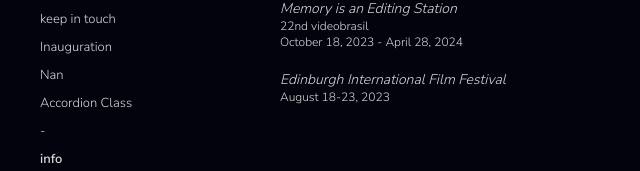
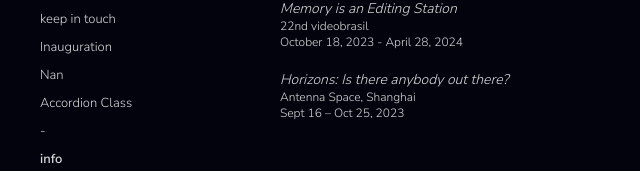
Before and after one commit to JAWeiss89/zuqiangPortfolioReact, a React (Create React App) app: page / in a window 1280 px wide. Shown: the part 170-341 px from the top of the page, without its empty margins (0-640 px from the left). Built offline with nearby package versions, Linux system fonts and the light colour scheme.

Commit message:
Update Home.js

```diff
--- a/src/Home.js
+++ b/src/Home.js
@@ -39,8 +39,9 @@ const Home = ({hideNav}) => {
             <p style={{margin:'0px', fontSize:'12px'}}>October 18, 2023 - April 28, 2024</p>
             <p></p>
 
-            <p style={{margin:'0px', fontSize:'14px'}}><a href="https://www.edfilmfest.org.uk/edinburgh-international-film-festival" target="_blank" rel="noreferrer"><em>Edinburgh International Film Festival</em></a></p>
-            <p style={{margin:'0px', fontSize:'12px'}}>August 18-23, 2023</p>
+            <p style={{margin:'0px', fontSize:'14px'}}><a href="http://antenna-space.com/en/mixiumixiu-shoudaoxinhaolema/" target="_blank" rel="noreferrer"><em>Horizons: Is there anybody out there?</em></a></p>
+            <p style={{margin:'0px', fontSize:'12px'}}>Antenna Space, Shanghai</p>
+            <p style={{margin:'0px', fontSize:'12px'}}>Sept 16 – Oct 25, 2023</p>
             <p></p>
 
             {/* <p style={{margin:'0px', fontSize:'14px'}}><a href="https://www.carpark.berlin/en" target="_blank" rel="noreferrer"><em>CARPARK</em></a></p>
```
